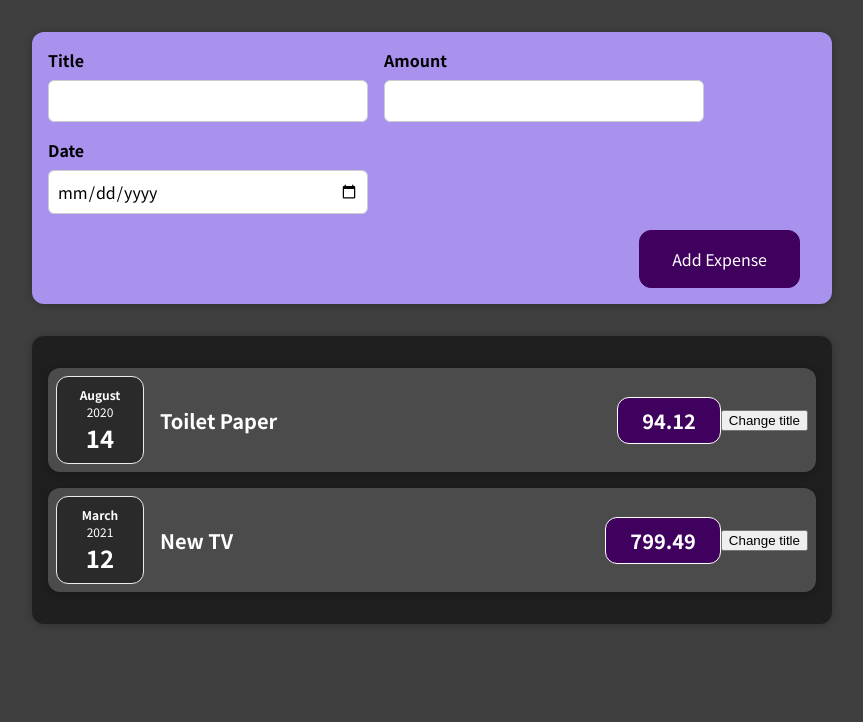
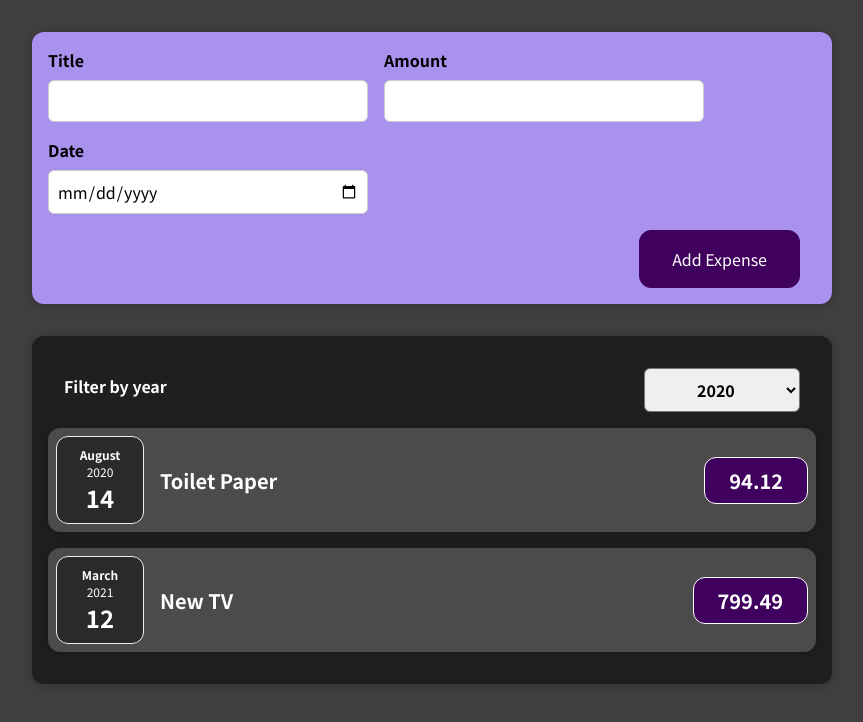
Before and after one commit to fredericreact/expenseTracker, a React (Create React App) app: page / in a window 1280 px wide. Shown: the top 722 px of the page, without its empty margins (208-1071 px from the left). Built offline with nearby package versions, Linux system fonts and the light colour scheme.

Commit message:
ExpenseFilter done

```diff
--- a/src/components/Expenses/ExpenseItem.js
+++ b/src/components/Expenses/ExpenseItem.js
@@ -1,28 +1,20 @@
-import React, {useState} from 'react';
+import React from 'react';
 import './ExpenseItem.css'
 import ExpenseDate from './ExpenseDate';
 import Card from '../UI/Card'
 
 const ExpenseItem = (props) =>{
 
-const [title, setTitle] = useState(props.title);
 
-
-
-const clickHandler = () =>{
-   setTitle('updated');
-   console.log(title)
-}
 
 return (
 <Card className='expense-item'>
 
 <ExpenseDate date={props.date}/>
 <div className='expense-item__description'>
-<h2>{title}</h2>
+<h2>{props.title}</h2>
 <div className='expense-item__price'>{props.amount}</div>
 </div>
-<button onClick={clickHandler}>Change title</button>
 </Card>
 )
 }
--- a/src/components/Expenses/Expenses.js
+++ b/src/components/Expenses/Expenses.js
@@ -1,15 +1,33 @@
-import React from 'react';
+import React, {useState} from 'react';
 import ExpenseItem from "./ExpenseItem"
 import './Expenses.css'
 import Card from '../UI/Card'
+import ExpensesFilter from './ExpensesFilter';
+
 const Expenses = (props) =>{
 
+const [filteredYear,setFilteredYear] =useState('2020');
+
+
+  const filterChangeHandler =(data) =>{
+    console.log(data)
+    setFilteredYear(data);
+  console.log(filteredYear);
+    }
+
     return(
+<div>
+
         <Card className="expenses">
+        <ExpensesFilter
+   onChangeFilter={filterChangeHandler}
+   selected={filteredYear}
+/>
         <ExpenseItem
       title={props.items[0].title}
       amount={props.items[0].amount}
         date={props.items[0].date}
+
       />
       <ExpenseItem
       title={props.items[1].title}
@@ -17,6 +35,8 @@ const Expenses = (props) =>{
         date={props.items[1].date}
       />
       </Card>
+
+      </div>
     )
 }
 
--- /dev/null
+++ b/src/components/Expenses/ExpensesFilter.css
@@ -0,0 +1,24 @@
+.expenses-filter {
+    color: white;
+    padding: 0 1rem;
+  }
+
+  .expenses-filter__control {
+    display: flex;
+    width: 100%;
+    align-items: center;
+    justify-content: space-between;
+    margin: 1rem 0;
+  }
+
+  .expenses-filter label {
+    font-weight: bold;
+    margin-bottom: 0.5rem;
+  }
+
+  .expenses-filter select {
+    font: inherit;
+    padding: 0.5rem 3rem;
+    font-weight: bold;
+    border-radius: 6px;
+  }
--- /dev/null
+++ b/src/components/Expenses/ExpensesFilter.js
@@ -0,0 +1,26 @@
+import React from 'react';
+
+import './ExpensesFilter.css';
+
+const ExpensesFilter = (props) => {
+
+  const dropdownChangeHandler =(event) =>{
+    props.onChangeFilter(event.target.value)
+    }
+
+  return (
+    <div className='expenses-filter'>
+      <div className='expenses-filter__control'>
+        <label>Filter by year</label>
+        <select value={props.selected} onChange={dropdownChangeHandler}>
+          <option value='2022'>2022</option>
+          <option value='2021'>2021</option>
+          <option value='2020'>2020</option>
+          <option value='2019'>2019</option>
+        </select>
+      </div>
+    </div>
+  );
+};
+
+export default ExpensesFilter;
```
